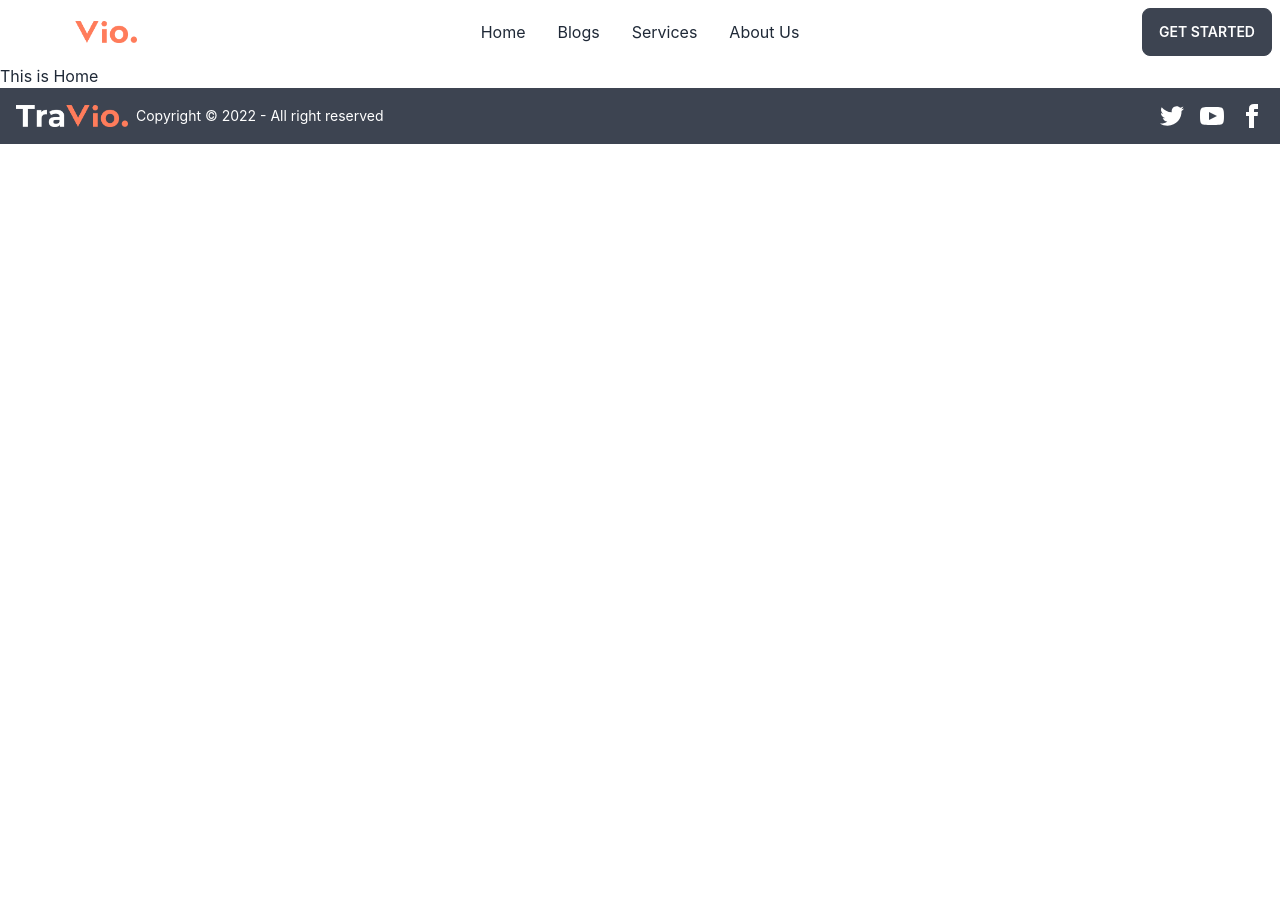
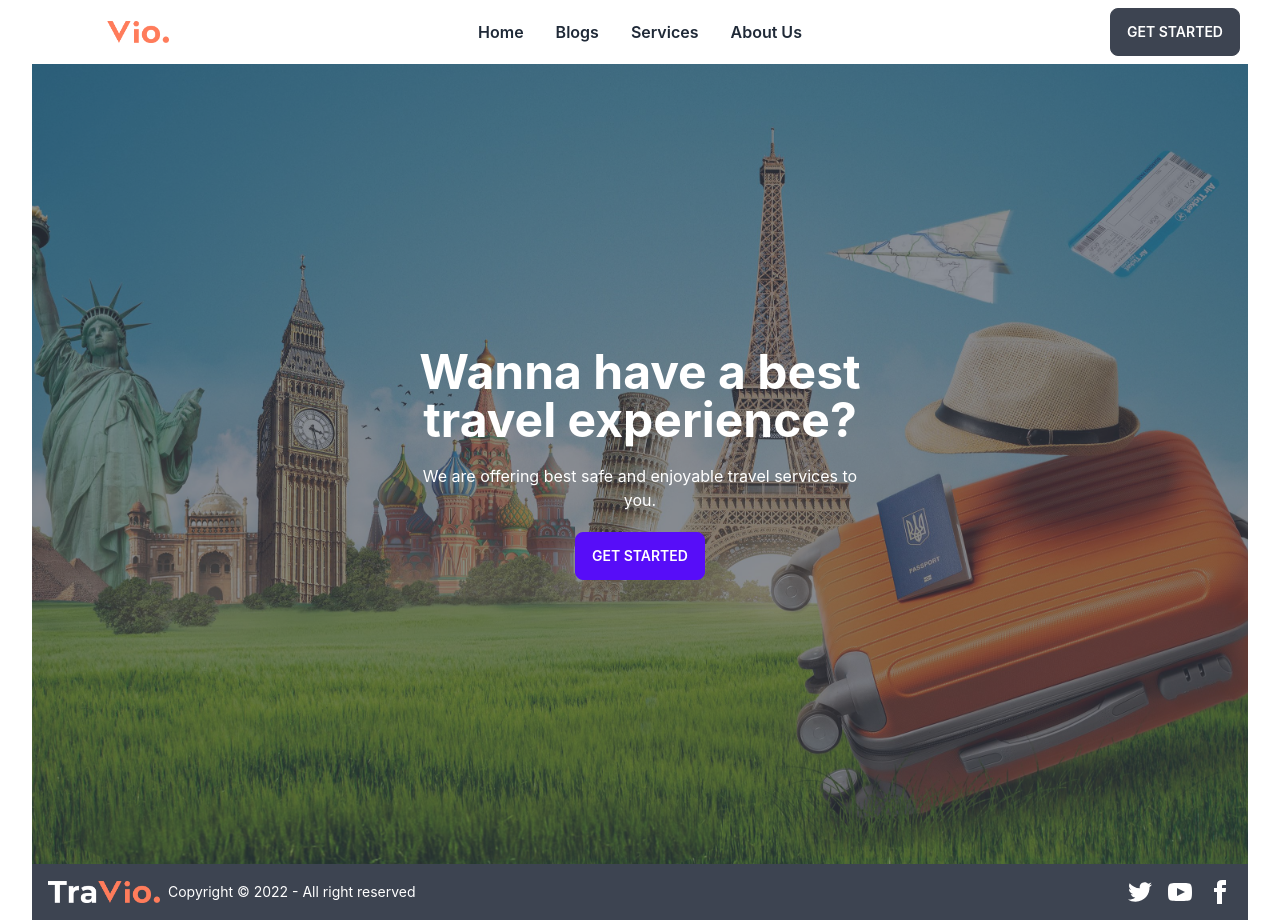
Before and after one commit to YasinSajeeb/Travio-Client, a React (Create React App) app: page / in a window 1280 px wide. Before the commit the page ends 800 px from the top, so only its background shows below. Built offline with nearby package versions, Linux system fonts and the light colour scheme.

Commit message:
banner part

```diff
--- a/src/App.css
+++ b/src/App.css
@@ -2,6 +2,9 @@
   text-align: center;
 }
 
+.fullSite {
+  max-width: 95%;
+}
 .App-logo {
   height: 40vmin;
   pointer-events: none;
--- a/src/App.js
+++ b/src/App.js
@@ -6,7 +6,7 @@ function App() {
 
 
   return (
-    <div>
+    <div className='fullSite mx-auto'>
       <RouterProvider router={router}></RouterProvider>
     </div>
   );
--- /dev/null
+++ b/src/Pages/Home/Banner/Banner.js
@@ -0,0 +1,19 @@
+import React from 'react';
+import banner from '../../../asset/Banner.jpg';
+
+const Banner = () => {
+    return (
+        <div className="hero min-h-screen" style={{ backgroundImage: `url(${banner})` }}>
+  <div className="hero-overlay bg-opacity-60"></div>
+  <div className="hero-content text-center text-neutral-content">
+    <div className="max-w-md">
+      <h1 className="mb-5 text-5xl font-bold">Wanna have a best travel experience?</h1>
+      <p className="mb-5">We are offering best safe and enjoyable travel services to you.</p>
+      <button className="btn btn-primary">Get Started</button>
+    </div>
+  </div>
+</div>
+    );
+};
+
+export default Banner;
--- a/src/Pages/Home/Home/Home.js
+++ b/src/Pages/Home/Home/Home.js
@@ -1,9 +1,10 @@
 import React from 'react';
+import Banner from '../Banner/Banner';
 
 const Home = () => {
     return (
         <div>
-            <h3>This is Home</h3>
+            <Banner></Banner>
         </div>
     );
 };
--- a/src/Pages/Shared/Header/Header.js
+++ b/src/Pages/Shared/Header/Header.js
@@ -5,10 +5,10 @@ import logo from '../../../asset/logo.png'
 const Header = () => {
 
     const menuItems = <>
-    <li><Link to='/'>Home</Link></li>
-    <li><Link to='/blogs'>Blogs</Link></li>
-    <li><Link to='/services'>Services</Link></li>
-    <li><Link to='/about'>About Us</Link></li>
+    <li className='font-semibold'><Link to='/'>Home</Link></li>
+    <li className='font-semibold'><Link to='/blogs'>Blogs</Link></li>
+    <li className='font-semibold'><Link to='/services'>Services</Link></li>
+    <li className='font-semibold'><Link to='/about'>About Us</Link></li>
     </>
 
     return (
```
Also changed, not shown: src/asset/Banner.jpg (added).
